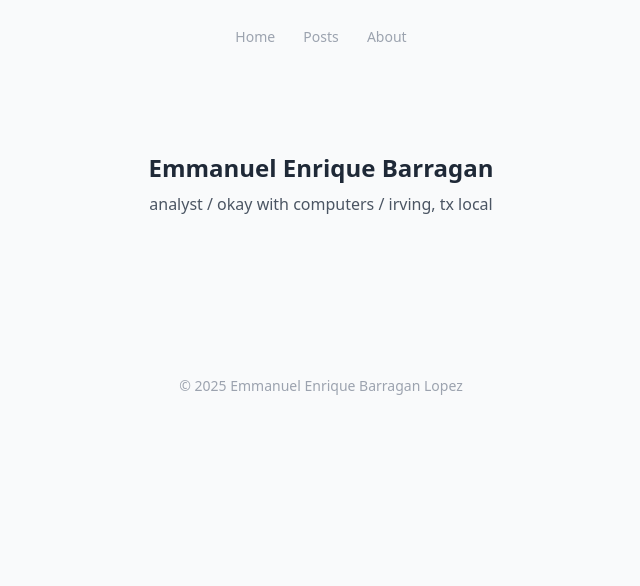
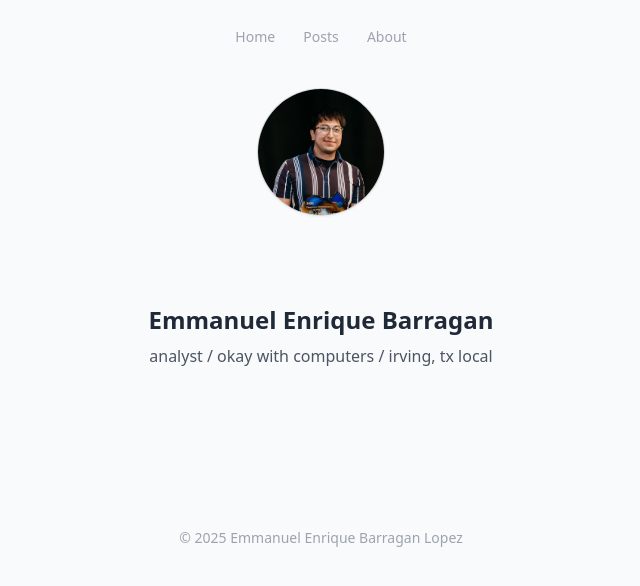
Before and after one commit to enriquebarragan/enriquebarragan.github.io, a Jekyll site: the page built from index.md, in a window 1280 px wide. Shown: the top 586 px of the page, without its empty margins (319-959 px from the left). Built offline with Jekyll 4.4.1, drawn with Linux system fonts in a browser that asks for light colours; nearby versions of some CDN libraries.

Commit message:
Update index.md

```diff
--- a/index.md
+++ b/index.md
@@ -2,6 +2,10 @@
 layout: default
 title: Home
 ---
+
+<div class="flex justify-center mb-6">
+  <img src="/assets/images/me.jpg" alt="Enrique" class="w-32 h-32 rounded-full object-cover border border-gray-300 shadow-sm">
+</div>
 
 <div class="mx-auto max-w-xl px-4 py-16 text-center space-y-10">
   <div>
```
